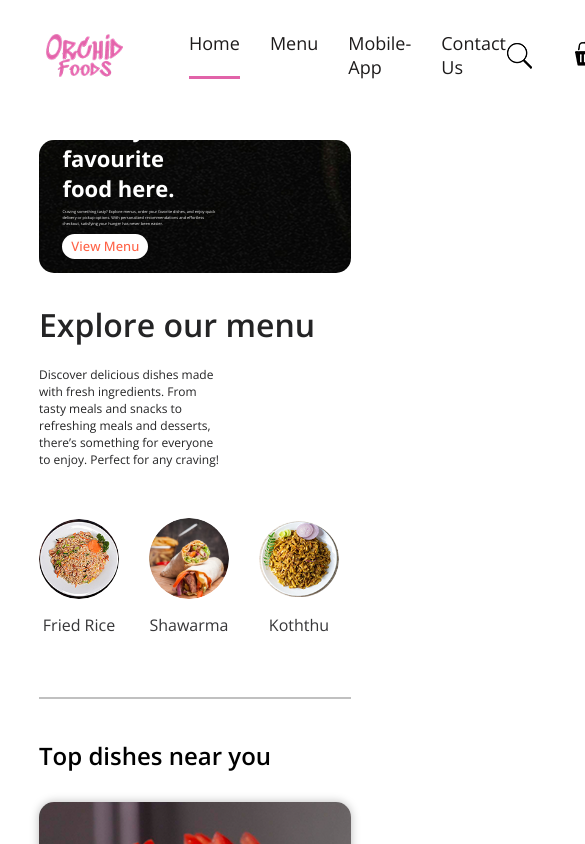
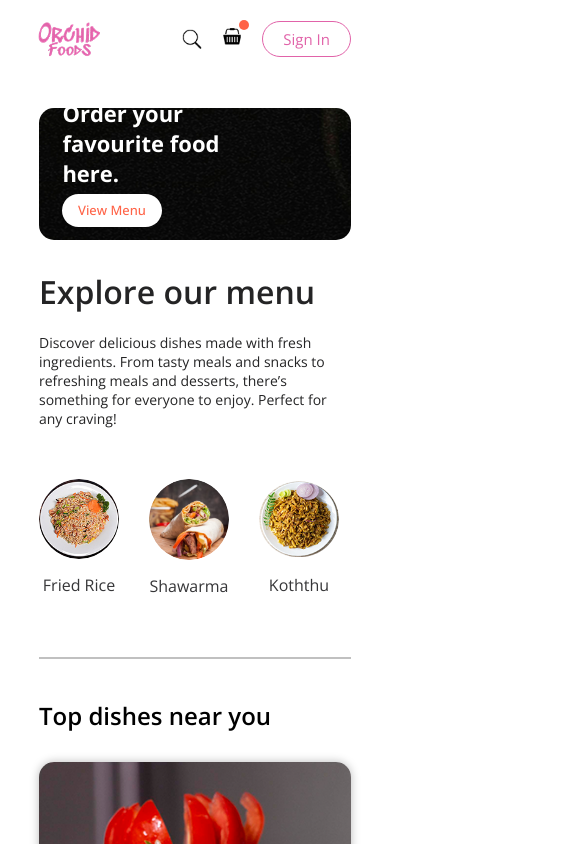
Before and after one commit to prasa-c/OrchidFoods---Frond-end, a React (Vite) app: page / in a window 390 px wide. Shown: the top 844 px of the page, 585 px wide, since content can reach past the window. Built offline with nearby package versions, Linux system fonts and the light colour scheme; a web font is replaced by a local one.

Commit message:
responsive added

```diff
--- a/src/components/AppDownload/AppDownload.css
+++ b/src/components/AppDownload/AppDownload.css
@@ -0,0 +1,25 @@
+.app-download{
+    margin: auto auto;
+    margin-top: 100px;
+    font-size: max(3vw, 20px);
+    text-align: center;
+    font-weight: 500;
+}
+
+.app-download-platforms{
+    display: flex;
+    justify-content: center;
+    gap: max(2vw, 10px);
+    margin-top: 40px;
+}
+
+.app-download-platforms img{
+    width: max(30vw, 120px);
+    max-width: 180px;
+    transition: 0.5s;
+    cursor: pointer;
+}
+
+.app-download-platforms img:hover{
+    transform: scale(1.10);
+}
--- a/src/components/AppDownload/AppDownload.jsx
+++ b/src/components/AppDownload/AppDownload.jsx
@@ -5,9 +5,11 @@ import { assets } from '../../assets/assets'
 const AppDownload = () => {
   return (
     <div className='app-download' id='app-download'>
-        <p>For Better Experience Downalod<br/>OrchidFood App</p>
-        <img src={assets.play_store} alt="" />
-        <img src={assets.app_store} alt="" />
+        <p>For Better Experience Downalod<br/>OrchidFoods App</p>
+        <div className="app-download-platforms">
+          <img src={assets.play_store} alt="" />
+          <img src={assets.app_store} alt="" />
+        </div>
 
 
     </div>
--- a/src/components/ExploreMenu/ExploreMenu.css
+++ b/src/components/ExploreMenu/ExploreMenu.css
@@ -57,3 +57,10 @@
     border: 4px solid tomato;
     padding: 2px;
 }
+
+@media (max-width:1050px){
+    .explore-menu-text{
+        max-width: 100%;
+        font-size: 14px;
+    }
+}
--- a/src/components/Footer/Footer.css
+++ b/src/components/Footer/Footer.css
@@ -46,3 +46,19 @@
     background-color: #E163A9;
     border: none;
 }
+
+@media(max-width:750px){
+    .footer-content{
+        display: flex;
+        flex-direction: column;
+        gap: 35px;
+    }
+    .footer-copyright{
+        text-align: center;
+    }
+    .footer-content-left .logo{
+        width: 150px;
+    position: relative;
+    left: -30px;
+    }
+}
--- a/src/components/Footer/Footer.jsx
+++ b/src/components/Footer/Footer.jsx
@@ -8,7 +8,7 @@ const Footer = () => {
         <div className="footer" id='footer'>
             <div className="footer-content">
                 <div className="footer-content-left">
-                    <img src={assets.logo} alt="" />
+                    <img src={assets.logo} alt="" className='logo' />
                     <p>Lorem ipsum, dolor sit amet consectetur adipisicing elit. Beatae dolore, voluptates laboriosam quaerat commodi illo odit amet! Quos excepturi aut inventore, sunt beatae quibusdam eveniet molestias, quaerat, aliquam facilis accusamus.</p>
                     <div className="footer-social-icons">
                         <img src={assets.facebook_icon} alt="" />
--- a/src/components/Header/Header.css
+++ b/src/components/Header/Header.css
@@ -40,3 +40,21 @@
     font-size: max(1vw, 13px);
     border-radius: 50px;
 }
+
+@media (max-width:1050px) {
+    .header-contents{
+        max-width: 45%
+    }
+}
+
+@media (max-width:750px) {
+    .header-contents{
+        max-width: 65%
+    }
+    .header-contents p{
+        display: none;
+    }
+    .header-contents button{
+        padding: 2vw 4vw;
+    }
+}
--- a/src/components/Navbar/Navbar.css
+++ b/src/components/Navbar/Navbar.css
@@ -62,3 +62,48 @@
     top: -6px;
     right: -7px;
 }
+
+@media (max-width:1050px) {
+    .navbar .logo{
+        width: 140px;
+    }
+.navbar-menu{
+    gap: 20px;
+    font-size: 17px;
+}
+.navbar-right{
+    gap: 30px;
+}
+.navbar-right img{
+    width: 22px;
+}
+.navbar-right button{
+    padding: 8px 25px;
+}
+}
+
+@media (max-width:900px) {
+    .navbar .logo{
+        width: 120px;
+    }
+.navbar-menu{
+    gap: 15px;
+    font-size: 16px;
+}
+.navbar-right{
+    gap: 20px;
+}
+.navbar-right img{
+    width: 20px;
+}
+.navbar-right button{
+    padding: 7px 20px;
+    font-size: 15px;
+}
+}
+
+@media (max-width:750px) {
+.navbar-menu{
+    display: none;
+}
+}
```
